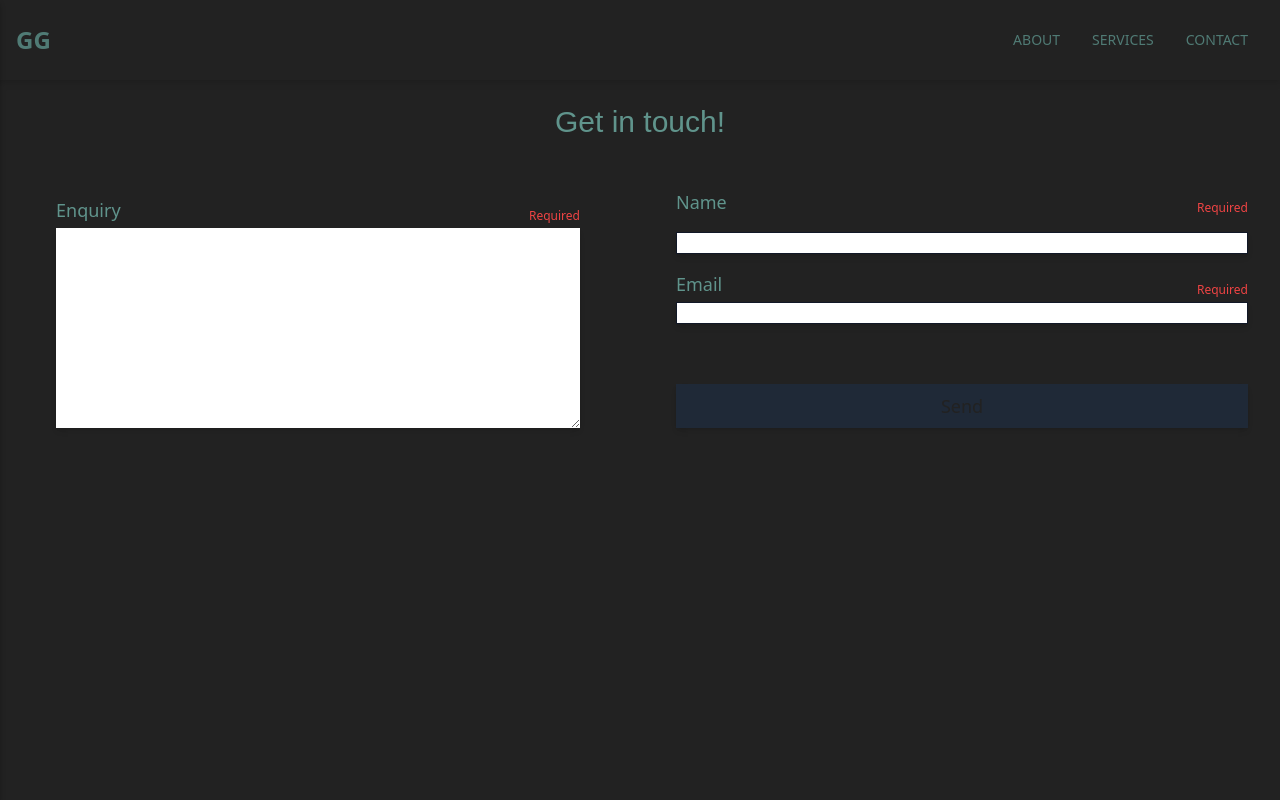
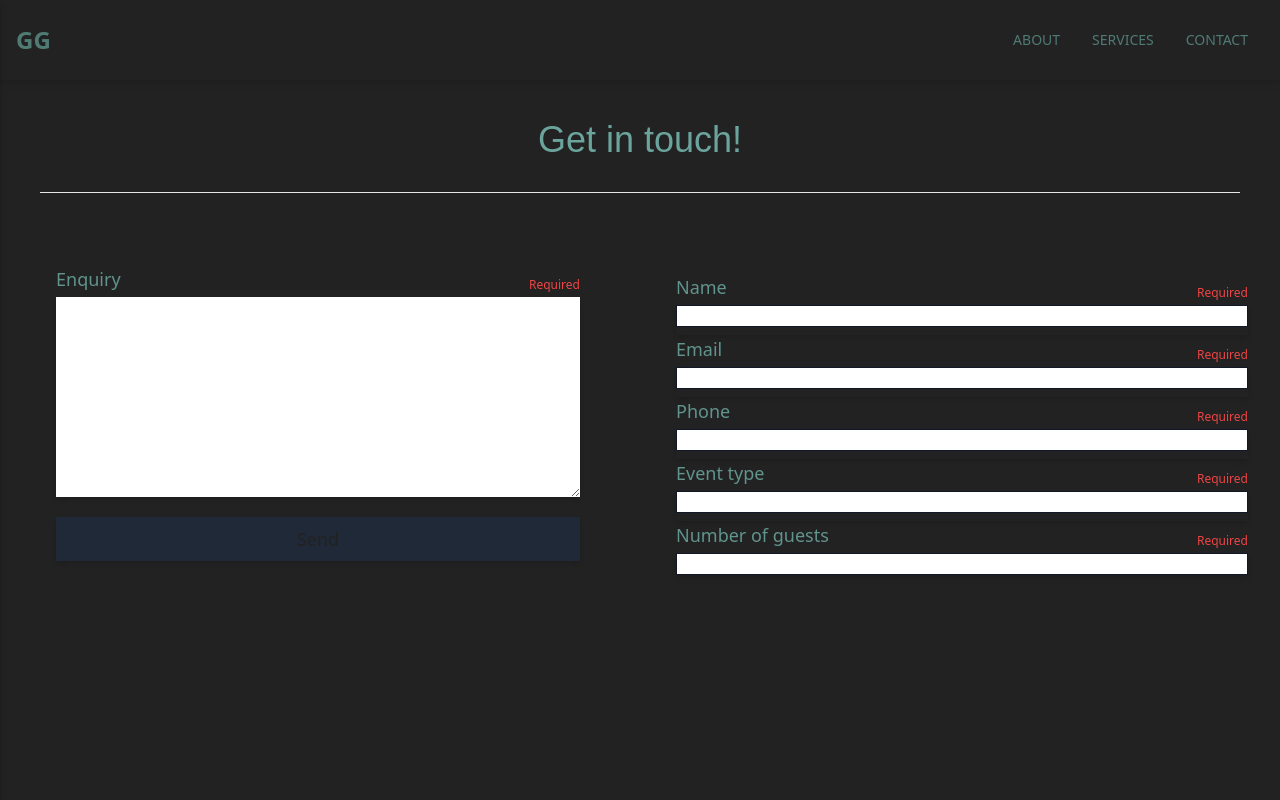
Before and after one commit to katy-evans/gg, a Next.js app: page /contact in a window 1280 px wide. Shown: the top 800 px of the page. Built offline with nearby package versions, Linux system fonts and the light colour scheme; a web font is replaced by a local one.

Commit message:
adding extra fields to contact form

```diff
--- a/pages/contact.js
+++ b/pages/contact.js
@@ -5,13 +5,26 @@ import ThankyouPage from '../components/Thankyou';
 const contact = () => {
   return (
         <>
-			<div className="text-3xl text-gannet-600 text-center">
-				<h1 className="font-slab p-6">Get in touch!</h1>
+			<div className="col-span-2 flex justify-center items-center">
+				<div className="w-full p-6 m-4">
+					<div className="text-center top-20 md:flex md:justify-center">
+						<div className="space-y-8 text-[#b0c5c2]">
+							<h1 className="text-4xl text-gannet-500 font-slab">
+							Get in touch!
+							</h1>
+						</div>
+					</div>
+					<div className="mt-8">
+						<hr></hr>
+					</div>
+				</div>
 			</div>
 
 			<div className="max-w-7xl mx-auto">
 				<div className="min-h-screen">
 					<form action="https://formsubmit.co/1katytogo@gmail.com" method="POST" className="">
+
+{/* -----  message / submit  ----- */}
 
 						<div className="grid grid-cols-2 gap-4 md:gap-6 lg:gap-14 h-full mx-6">
 							<div className="col-span-2 md:col-span-1 p-2 md:m-6">
@@ -19,108 +32,50 @@ const contact = () => {
 									<label htmlFor="enquiry" className="text-lg flex justify-between items-end text-gannet-600"><span>Enquiry</span><span className="text-xs text-red-500">Required</span></label>
 									<textarea name="enquiry" id="enquiry" required cols="30" rows="10" className="shadow-md mt-1 block w-full sm:text-sm rounded-none border-gray-900 bg-white"></textarea>
 								</div>
+
+								<div className="space-y-6">
+									<button type="submit" className="rounded-none p-2 w-full focus:outline-none focus:ring-2 focus:ring-offset-2 shadow-md bg-gray-800 text-[#222] bg-gannet-400 hover:bg-gannet-600 hover:text-white transition duration-300"><p className="text-lg">Send</p>
+									</button>
+								</div>
 							</div>
 
+{/* -----  / name / ----- */}
 
 							<div className="col-span-2 md:col-span-1 text-center">
 								<div className="flex justify-center items-center p-2">
-							<div className="space-y-4 mt-4 w-full">
+									<div className="py-4 mt-4 w-full">
 
 										<label htmlFor="name" className="text-lg flex justify-between items-end text-gannet-600"><span>Name</span><span className="text-xs text-red-500 ">Required</span></label>
-							<div className="mt-1 flex shadow-md">
+										<div className="mt-1 flex shadow-md pb-2">
 											<input type="text" name="name" required className="flex-1 block w-full sm:text-sm rounded-none border border-gray-900 dark:border-gray-100 bg-white"></input>
 										</div>
-
-							<div className="pb-11">
+{/* -----  / email / ----- */}
+										<div className="">
 											<label htmlFor="email" className="text-lg flex justify-between items-end text-gannet-600"><span>Email</span><span className="text-xs text-red-500">Required</span></label>
-								<div className="mt-1 flex shadow-md">
+											<div className="mt-1 flex shadow-md pb-2">
 												<input type="email" name="email" required className="flex-1 block w-full sm:text-sm rounded-none border border-gray-900 dark:border-gray-100 bg-white"></input>
 											</div>
+										</div>
+{/* -----  / phone /  ----- */}
+										<label htmlFor="phone" className="text-lg flex justify-between items-end text-gannet-600"><span>Phone</span><span className="text-xs text-red-500">Required</span></label>
+											<div className="mt-1 flex shadow-md pb-2">
+												<input type="phone" name="email" required className="flex-1 block w-full sm:text-sm rounded-none border border-gray-900 dark:border-gray-100 bg-white"></input>
+											</div>
+		{/* ----- / event / ----- */}
+											<label htmlFor="event" className="text-lg flex justify-between items-end text-gannet-600"><span>Event type</span><span className="text-xs text-red-500">Required</span></label>
+											<div className="mt-1 flex shadow-md pb-2">
+												<input type="event" name="email" required className="flex-1 block w-full sm:text-sm rounded-none border border-gray-900 dark:border-gray-100 bg-white"></input>
+											</div>
+{/* ----- / number of guests / ----- */}
+											<label htmlFor="atendee" className="text-lg flex justify-between items-end text-gannet-600"><span>Number of guests</span><span className="text-xs text-red-500">Required</span></label>
+											<div className="mt-1 flex shadow-md">
+												<input type="atendee" name="email" required className="flex-1 block w-full sm:text-sm rounded-none border border-gray-900 dark:border-gray-100 bg-white"></input>
 											</div>
 									</div>
 
 								</div>
-							<div className="p-2 space-y-6">
-								<button type="submit" className="rounded-none p-2 w-full focus:outline-none focus:ring-2 focus:ring-offset-2 shadow-md bg-gray-800 text-[#222] bg-gannet-400 hover:bg-gannet-600 hover:text-white transition duration-300"><p className="text-lg">Send</p>
-								</button>
-						</div>
-
-					</div>
-
-
-				</div>
-
-			{/* <div className="lg:flex">
-				<div className="w-full lg:w-1/2 bg-blue-300 h-20">text area</div>
-				<div className="w-full lg:w-1/2 bg-green-300">name
-					<p className="w-full bg-red-300">email</p>
 							</div>
 						</div>
-				<div className="w-full bg-purple-300 h-10">send button</div> */}
-
-
-			{/* <div className="">
-				<div className="min-h-screen">
-					<form action="https://formsubmit.co/1katytogo@gmail.com" method="POST" className=""> */}
-
-					{/* <div className="text-3xl text-gannet-600 text-center"><h1 className="font-slab">Get in touch!</h1>
-					</div> */}
-
-						{/* text area field  */}
-						{/* <div className="col-span-12 lg:col-span-6">
-							<div className="mb-5">
-								<label htmlFor="enquiry" className="text-lg flex justify-between items-end text-gannet-600"><span>Enquiry</span><span className="text-xs text-red-500">Required</span></label>
-								<textarea name="enquiry" id="enquiry" required cols="30" rows="10" className="shadow-md mt-1 block w-full sm:text-sm rounded-none border-gray-900 dark:border-gray-100 bg-white"></textarea>
-							</div>
-						</div> */}
-
-							{/* name  */}
-						{/* <div className="mb-5 col-span-6 lg:col-start-7 lg:col-span-6">
-							<label htmlFor="name" className="text-lg flex justify-between items-end text-gannet-600"><span>Name</span><span className="text-xs text-red-500 ">Required</span></label>
-							<div className="mt-1 flex shadow-md">
-								<input type="text" name="name" required className="flex-1 block w-full sm:text-sm rounded-none border border-gray-900 dark:border-gray-100 bg-white"></input>
-							</div>
-						</div> */}
-
-						{/* email  */}
-						{/* <div className="mb-5 col-span-6 lg:col-start-7 lg:col-span-6">
-							<label htmlFor="email" className="text-lg flex justify-between items-end text-gannet-600"><span>Email</span><span className="text-xs text-red-500">Required</span></label>
-							<div className="mt-1 flex shadow-md">
-								<input type="email" name="email" required className="flex-1 block w-full sm:text-sm rounded-none border border-gray-900 dark:border-gray-100 bg-white"></input>
-							</div>
-						</div> */}
-
-						{/* send button */}
-						{/* <div>
-							<button type="submit" className="rounded-none p-2 w-full focus:outline-none focus:ring-2 focus:ring-offset-2 shadow-md bg-gray-800 text-[#222] bg-gannet-400 hover:bg-gannet-600 hover:text-white transition duration-300"><p className="text-lg">Send</p></button>
-						</div> */}
-
-
-{/*
-				<div className="mb-10">
-					<h1 className="font-slab text-4xl mb-3 text-gannet-600">Get in touch</h1>
-					<p className="font-medium text-lg mb-5 text-gannet-600">We&apos;ll get back to you as soon as we can.</p>
-				</div>
-				<div className="mb-5">
-					<label htmlFor="enquiry" className="text-lg flex justify-between items-end text-gannet-600"><span>Enquiry</span><span className="text-xs text-red-500">Required</span></label>
-					<textarea name="enquiry" id="enquiry" required cols="30" rows="10" className="shadow-md mt-1 block w-full sm:text-sm rounded-none border-gray-900 dark:border-gray-100 bg-white"></textarea>
-				</div>
-				<div className="mb-5">
-					<label htmlFor="name" className="text-lg flex justify-between items-end text-gannet-600"><span>Name</span><span className="text-xs text-red-500 ">Required</span></label>
-					<div className="mt-1 flex shadow-md">
-						<input type="text" name="name" required className="flex-1 block w-full sm:text-sm rounded-none border border-gray-900 dark:border-gray-100 bg-white"></input>
-					</div>
-				</div>
-				<div className="mb-5">
-					<label htmlFor="email" className="text-lg flex justify-between items-end text-gannet-600"><span>Email</span><span className="text-xs text-red-500">Required</span></label>
-					<div className="mt-1 flex shadow-md">
-						<input type="email" name="email" required className="flex-1 block w-full sm:text-sm rounded-none border border-gray-900 dark:border-gray-100 bg-white"></input>
-					</div>
-				</div>
-
-				<div>
-					<button type="submit" className="font-medium rounded-none p-2 w-full focus:outline-none focus:ring-2 focus:ring-offset-2 shadow-md bg-gray-800 text-[#222] bg-gannet-400 hover:bg-gannet-600 hover:text-white transition duration-300">Send</button>
-				</div> */}
 					</form>
 				</div>
 			</div>
```
Lines whose indentation alone changed are shown as unchanged.
